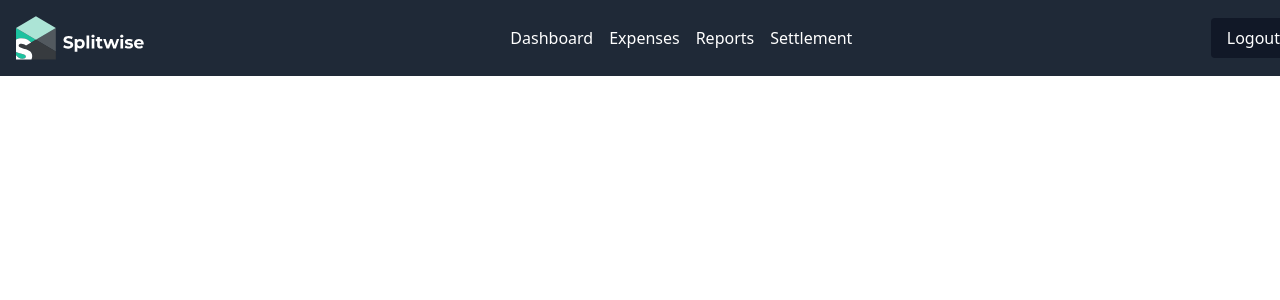
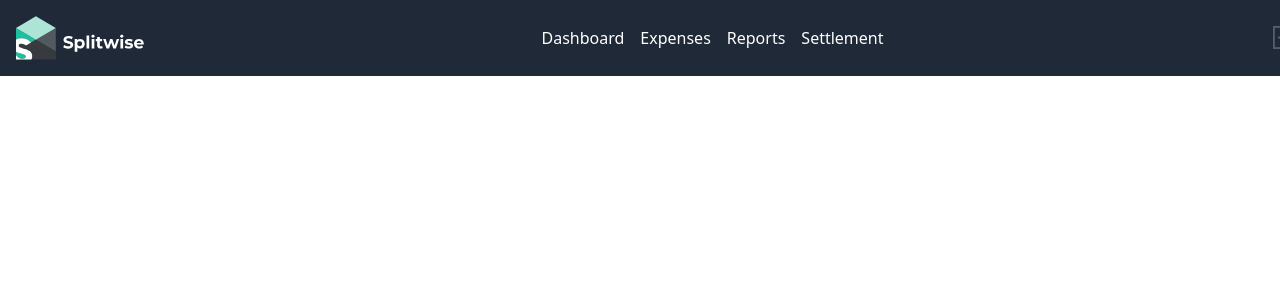
Before and after one commit to SIBTAIN-ASAD/splitwise, a React (Create React App) app: page / in a window 1280 px wide. Shown: the top 300 px of the page. Built offline with nearby package versions, Linux system fonts and the light colour scheme; no server answers; sample sign-in values are in the browser's storage.

Commit message:
update : dorectory - adjust the files in the correct directories

```diff
--- a/src/components/navbar/LoginButton.jsx
+++ b/src/components/buttons/LoginButton.jsx
@@ -1,6 +1,7 @@
 import React from 'react';
 import { useAuth } from '../AuthContext';
 import GoogleButton from './GoogleButton';
+import LogoutIcon from '../icons/LogoutIcon';
 
 const LoginButton = () => {
   const { currentUser, signInWithGoogle, signOutUser } = useAuth();
@@ -8,14 +9,15 @@ const LoginButton = () => {
   return (
     <div className="flex items-center space-x-2">
       {currentUser ? (
-        <button type="button" className="bg-gray-900 hover:bg-gray-700 text-white py-2 px-4 rounded" onClick={signOutUser}>
-          Logout
+        <button type="button" onClick={signOutUser}>
+          <LogoutIcon />
+          <span className="sr-only">Logout</span>
         </button>
       ) : (
-          <GoogleButton onClick={signInWithGoogle} />
-        )}
+        <GoogleButton onClick={signInWithGoogle} />
+      )}
     </div>
   );
-}
+};
 
 export default LoginButton;
--- /dev/null
+++ b/src/components/icons/LogoutIcon.js
@@ -0,0 +1,12 @@
+const LogoutIcon = () => (
+    <svg class="stroke-gray-500 hover:stroke-gray-700" fill="#4b586b" height="23px" width="23px" version="1.1" id="Capa_1" xmlns="http://www.w3.org/2000/svg" xmlnsXlink="http://www.w3.org/1999/xlink" viewBox="0 0 384.971 384.971" xmlSpace="preserve">
+      <g>
+        <g id="Sign_Out">
+          <path d="M180.455,360.91H24.061V24.061h156.394c6.641,0,12.03-5.39,12.03-12.03s-5.39-12.03-12.03-12.03H12.03 C5.39,0.001,0,5.39,0,12.031V372.94c0,6.641,5.39,12.03,12.03,12.03h168.424c6.641,0,12.03-5.39,12.03-12.03 C192.485,366.299,187.095,360.91,180.455,360.91z" strokeWidth="8" />
+          <path d="M381.481,184.088l-83.009-84.2c-4.704-4.752-12.319-4.74-17.011,0c-4.704,4.74-4.704,12.439,0,17.179l62.558,63.46H96.279 c-6.641,0-12.03,5.438-12.03,12.151c0,6.713,5.39,12.151,12.03,12.151h247.74l-62.558,63.46c-4.704,4.752-4.704,12.439,0,17.179 c4.704,4.752,12.319,4.752,17.011,0l82.997-84.2C386.113,196.588,386.161,188.756,381.481,184.088z" strokeWidth="8" />
+        </g>
+      </g>
+    </svg>
+  );
+
+export default LogoutIcon;
--- a/src/components/navbar/Navbar.jsx
+++ b/src/components/navbar/Navbar.jsx
@@ -1,7 +1,7 @@
 import React from 'react';
 import { Link } from 'react-router-dom';
 import logo from '../../assets/images/logo.svg';
-import Login from './LoginButton';
+import LoginButton from '../buttons/LoginButton';
 
 function Navbar() {
   return (
@@ -27,7 +27,7 @@ function Navbar() {
           </Link>
         </div>
 
-        <Login />
+        <LoginButton />
 
       </div>
     </nav>
```
Also changed, not shown: src/components/registrations/Register.jsx (+3 -4 lines), src/components/buttons/GoogleButton.jsx (renamed from src/components/navbar/GoogleButton.jsx).
